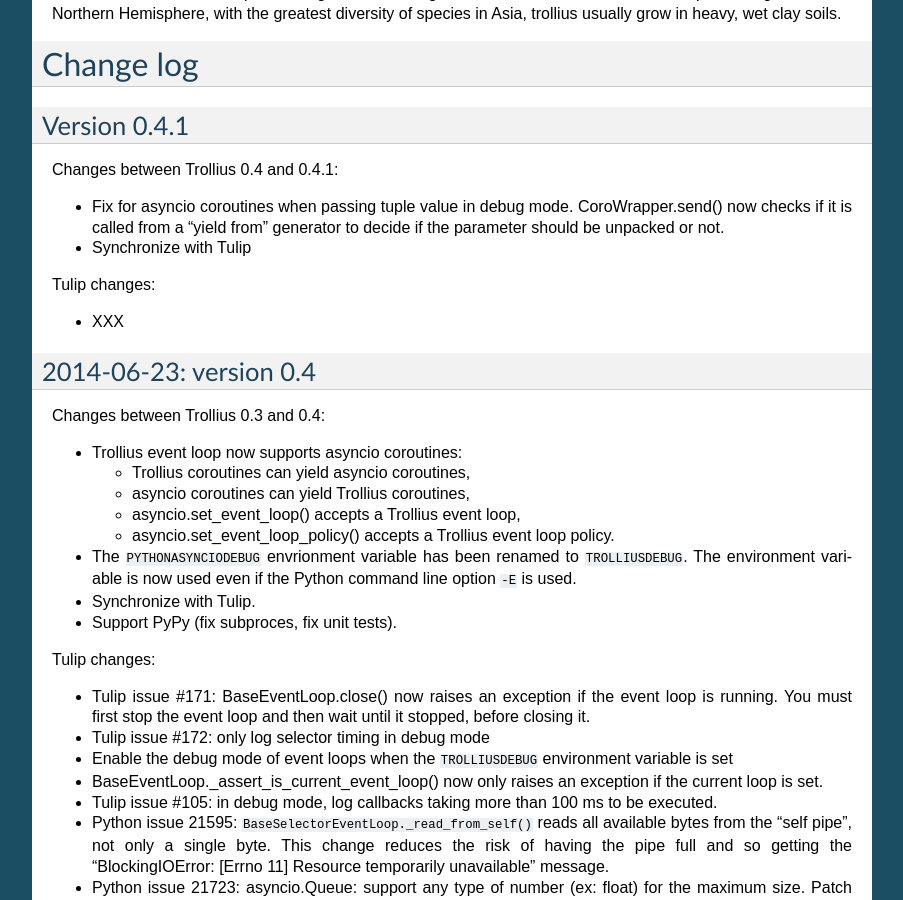
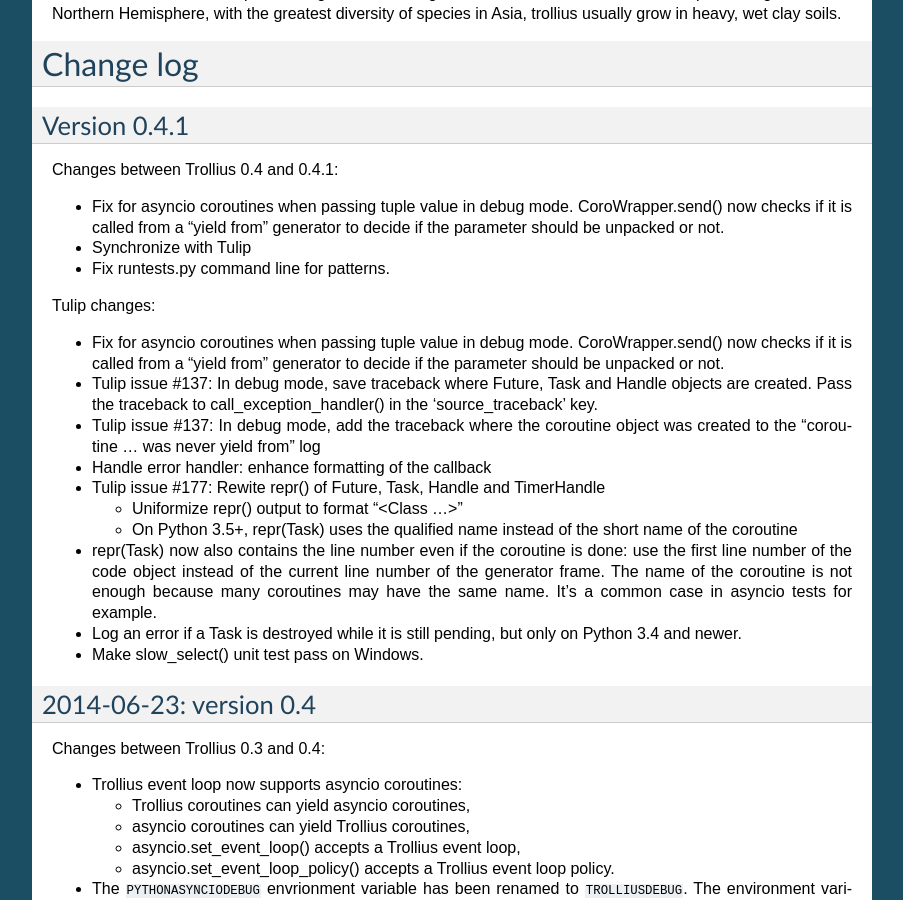
Before and after one commit to openstack-archive/deb-python-trollius, a Sphinx documentation site: the page built from doc/index.rst, in a window 1280 px wide and 900 px high, scrolled down 5957 px. Shown: the whole window, without its empty margins (198-1101 px from the left). Built offline with Sphinx 7.4.7, drawn with Linux system fonts in a browser that asks for light colours.

Commit message:
complete 0.4.1 changelog

```diff
--- a/doc/index.rst
+++ b/doc/index.rst
@@ -395,10 +395,34 @@ Changes between Trollius 0.4 and 0.4.1:
   CoroWrapper.send() now checks if it is called from a "yield from" generator
   to decide if the parameter should be unpacked or not.
 * Synchronize with Tulip
+* Fix runtests.py command line for patterns.
+
 
 Tulip changes:
 
-* XXX
+* Fix for asyncio coroutines when passing tuple value in debug mode.
+  CoroWrapper.send() now checks if it is called from a "yield from" generator
+  to decide if the parameter should be unpacked or not.
+* Tulip issue #137: In debug mode, save traceback where Future, Task and Handle
+  objects are created. Pass the traceback to call_exception_handler() in the
+  'source_traceback' key.
+* Tulip issue #137: In debug mode, add the traceback where the coroutine object
+  was created to the "coroutine ... was never yield from" log
+* Handle error handler: enhance formatting of the callback
+* Tulip issue #177: Rewite repr() of Future, Task, Handle and TimerHandle
+
+  - Uniformize repr() output to format "<Class ...>"
+  - On Python 3.5+, repr(Task) uses the qualified name instead of the short name
+    of the coroutine
+
+* repr(Task) now also contains the line number even if the coroutine is done:
+  use the first line number of the code object instead of the current line
+  number of the generator frame. The name of the coroutine is not enough
+  because many coroutines may have the same name. It's a common case in asyncio
+  tests for example.
+* Log an error if a Task is destroyed while it is still pending, but only on
+  Python 3.4 and newer.
+* Make slow_select() unit test pass on Windows.
 
 
 2014-06-23: version 0.4
```
